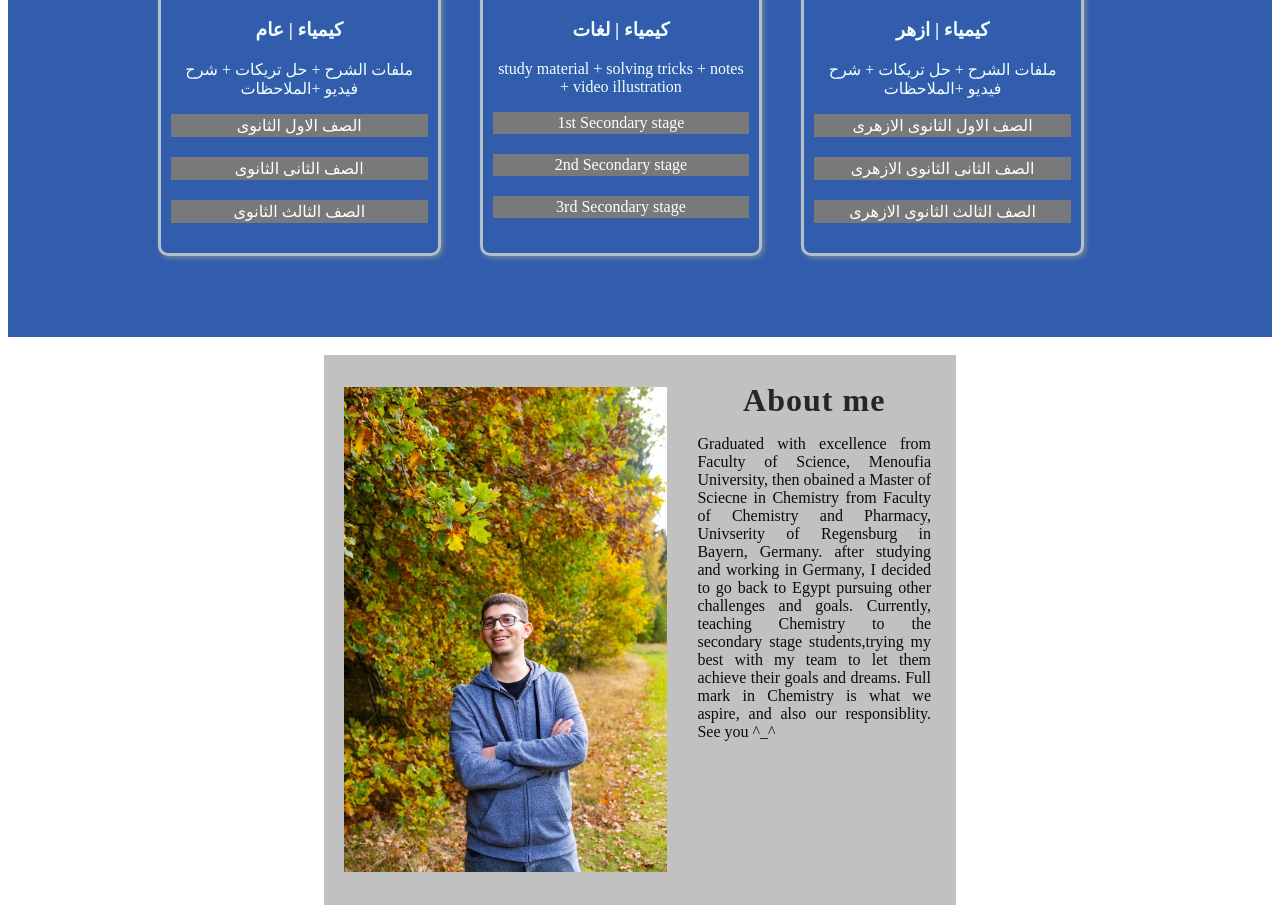
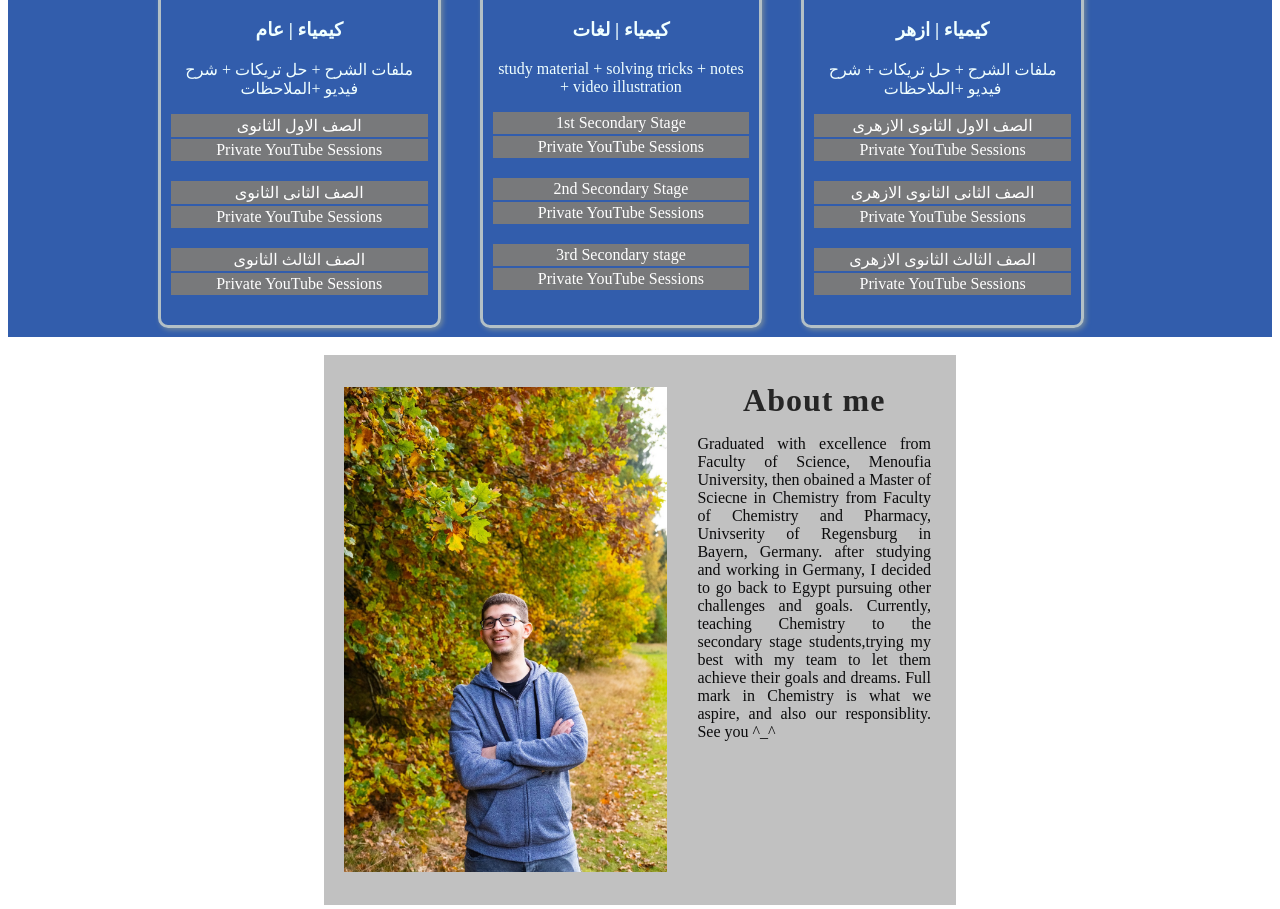
Before and after one commit to ahmedkotb96/AhmedKotb.github.io, a plain HTML site: page Index.html in a window 1280 px wide. Shown: the part 1228-2137 px from the top of the page. Drawn offline with Linux system fonts and the light colour scheme.

Commit message:
Update Index.html

```diff
--- a/Index.html
+++ b/Index.html
@@ -34,33 +34,42 @@
                 <img src="عام.png" alt="Project1">
                 <h3>كيمياء | عام</h3>
                 <p>ملفات الشرح + حل تريكات + شرح فيديو +الملاحظات </p>
-                <a #">الصف الاول الثانوى</a>
+                <a href="#">الصف الاول الثانوى</a>
+                <a href="#"> Private YouTube Sessions </a>
                 <br>
                 <a href="#">الصف الثانى الثانوى</a>
+                <a href="#"> Private YouTube Sessions </a>
                 <br>
                 <a href="#">الصف الثالث الثانوى</a>
+                <a href="#"> Private YouTube Sessions </a>
                 <br>
             </div>
             <div class="card">
                 <img src="لغات.png" alt="Project2">
                 <h3>كيمياء | لغات</h3>
                 <p> study material + solving tricks + notes + video illustration </p>
-                <a href="#"> 1st Secondary stage</a>
+                <a href="#"> 1st Secondary Stage</a>
+                <a href="#"> Private YouTube Sessions </a>
                 <br>
-                <a href="#"> 2nd Secondary stage</a>
+                <a href="#"> 2nd Secondary Stage</a>
+                <a href="#"> Private YouTube Sessions </a>
                 <br>
                 <a href="https://drive.google.com/drive/folders/1dhSydcVp4PZJnNwCMHDLrYlb7TCAQumt"> 3rd Secondary stage</a>
+                <a href="new_page.html"> Private YouTube Sessions </a>
             <br>
             </div>
             <div class="card">
                 <img src="ازهر.png" alt="Project3">
                 <h3>كيمياء | ازهر</h3>
                 <p>  ملفات الشرح + حل تريكات + شرح فيديو +الملاحظات    </p>
-                <a href="#"> الصف الاول الثانوى الازهرى</a>
+                <a href="#.html"> الصف الاول الثانوى الازهرى</a>
+                <a href="#"> Private YouTube Sessions </a>
             <br>
                 <a href="#"> الصف الثانى الثانوى الازهرى</a>
+                <a href="#"> Private YouTube Sessions </a>
                <br>
                 <a href="#"> الصف الثالث الثانوى الازهرى</a>
+                <a href="#"> Private YouTube Sessions </a>
             <br>
             </div>
         </div>
```
